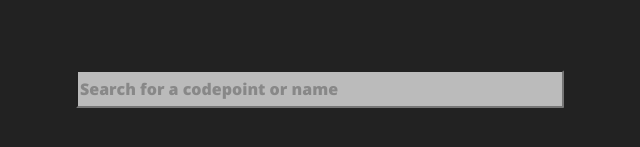
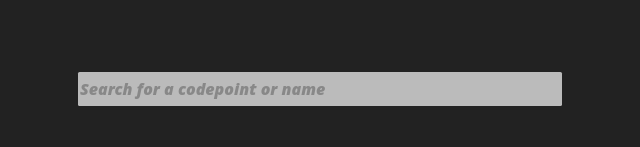
Before and after one commit to ericsnekbytes/unicode_dev_search, a website with bundled scripts: page site/index.html in a window 1280 px wide. Shown: the part 311-458 px from the top of the page, 320-960 px from the left. Built offline with nearby package versions, Linux system fonts and the light colour scheme.

Commit message:
Cleanup for text styling.

```diff
--- a/site/index.html
+++ b/site/index.html
@@ -4,9 +4,7 @@
   <meta charset="UTF-8" />
   <title>Document title</title>
   <!-- >>> Google fonts -->
-  <link rel="preconnect" href="https://fonts.googleapis.com">
-  <link rel="preconnect" href="https://fonts.gstatic.com" crossorigin>
-  <link href="https://fonts.googleapis.com/css2?family=Open+Sans:wght@800&display=swap" rel="stylesheet">
+  <link rel="stylesheet" href="https://fonts.googleapis.com/css2?family=Crimson+Pro">
   <!-- <<< Google fonts -->
   <script src="src/index.js"></script>
   <link href="style/base.css" rel="stylesheet" />
--- a/site/style/base.css
+++ b/site/style/base.css
@@ -2,6 +2,12 @@ html {
   box-sizing: border-box;
   height: 100%;
   width: 100%;
+}
+
+input {
+  appearance: none;
+  border: none;
+  outline: none;
 }
 
 ::placeholder {
@@ -11,12 +17,11 @@ html {
 /* Separate text styling; use for form elements
    where text styling is not inherited */
 .uni_text {
+  font-family: "Open Sans", sans-serif;
+
   font-size: 1rem;
-  font-family: "Open Sans", sans-serif;
-  font-optical-sizing: auto;
   font-weight: 800;
-  font-style: normal;
-  font-variation-settings: "wdth" 100;
+  font-style: italic;
 }
 
 #uni_layout {
```
